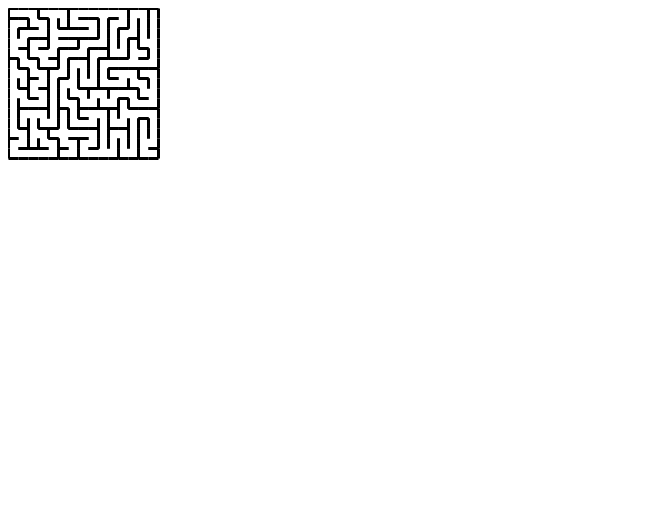
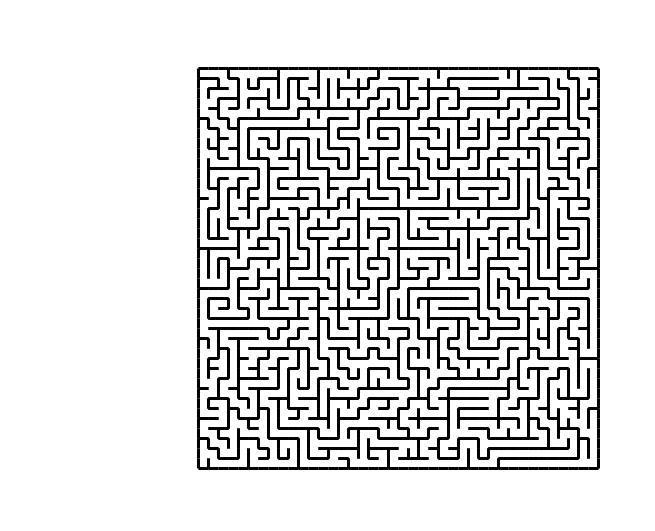
Before and after one commit to NealRame/Pacman, a plain HTML site: page index.html in a window 1280 px wide. Shown: the whole page, without its empty margins (0-655 px from the left). Drawn offline with nearby package versions, Linux system fonts and the light colour scheme.

Commit message:
Draw a randomly generated Maze

```diff
--- a/index.html
+++ b/index.html
@@ -6,13 +6,12 @@
         <script src="https://cdnjs.cloudflare.com/ajax/libs/underscore.js/1.8.3/underscore-min.js" charset="utf-8"></script>
     </head>
     <body>
-        <canvas id="graphics" width="780" height="520"></canvas>
+        <canvas id="graphics" width="780" height="520" style="margin: auto 0;"></canvas>
         <script charset="utf-8" src="./js/functional.js"></script>
         <script charset="utf-8" src="./js/graphics.js"></script>
         <script charset="utf-8" src="./js/maze.js"></script>
         <script type="text/javascript">
-            var m = maze.create(15, 15);
-            m.draw();
+            maze.create(40, 40).draw((780 - 400)/2, (520 - 400)/2);
         </script>
     </body>
 </html>
```
